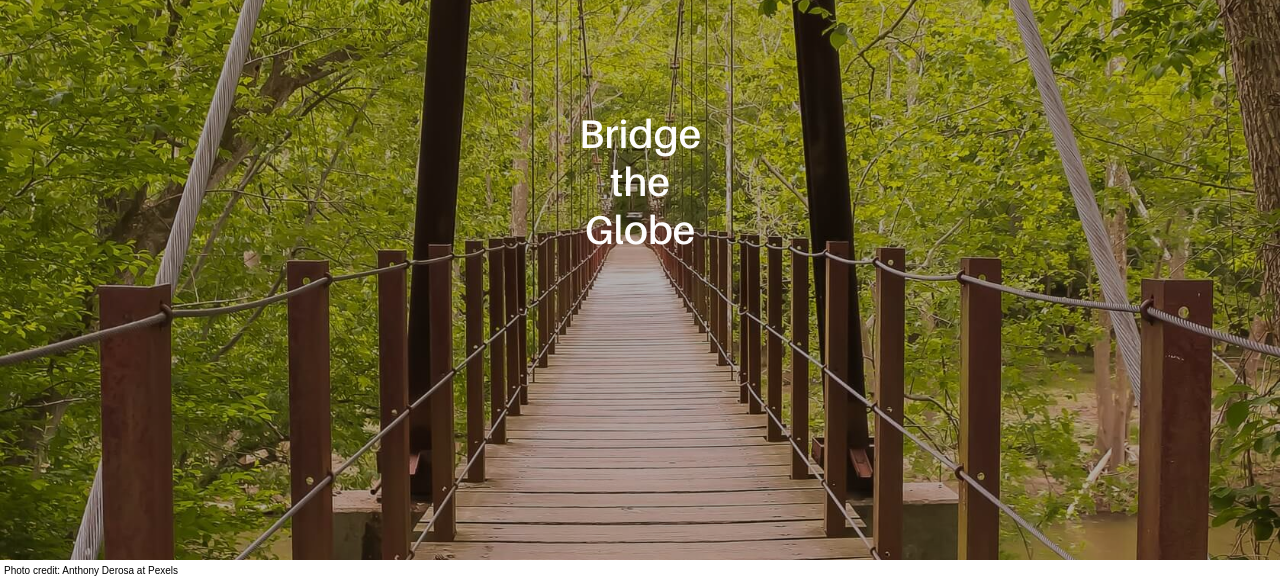
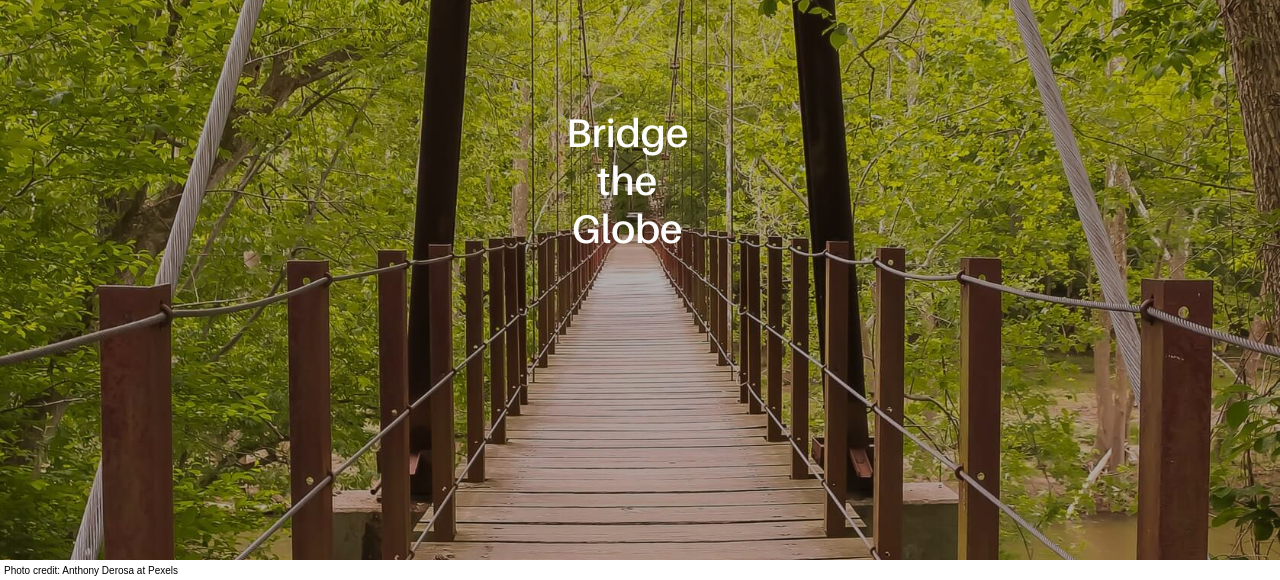
Before and after one commit to seankozen/lowrey-global-consulting, a PHP site: page / in a window 1280 px wide. Shown: the part 60-640 px from the top of the page. Run offline with PHP 8.4, Linux system fonts and the light colour scheme; some web fonts are replaced.

Commit message:
motto-box size edit

```diff
--- a/dist/index.77a9bc14.css
+++ b/dist/index.77a9bc14.css
@@ -197,8 +197,6 @@ header {
   z-index: 200;
   justify-content: center;
   align-items: center;
-  width: 86px;
-  height: 79px;
   display: flex;
   position: absolute;
   top: 40%;
@@ -477,7 +475,7 @@ footer {
 
   .motto-box {
     top: 30%;
-    left: 50%;
+    left: 49%;
   }
 
   .motto {
@@ -625,7 +623,7 @@ footer {
 
   .motto-box {
     top: 30%;
-    left: 50%;
+    left: 49%;
   }
 
   .motto {
--- a/src/css/styles.css
+++ b/src/css/styles.css
@@ -235,6 +235,20 @@ header {
   display: flex;
   justify-content: center;
   align-items: center;
+  color: rgba(255, 255, 255, 1);
+  font-family: var(--main-font);
+  position: absolute;
+  top: 40%;
+  left: 50%;
+  z-index: 200;
+  transform: translate(-50%, -50%);
+}
+
+/*
+.motto-box {
+  display: flex;
+  justify-content: center;
+  align-items: center;
   width: 86px;
   height: 79px;
   left: 152px;
@@ -247,6 +261,8 @@ header {
   z-index: 200;
   transform: translate(-50%, -50%);
 }
+
+*/
 
 .motto {
   font-size: 20px;
@@ -571,7 +587,7 @@ footer {
   /* ============================================= */
   .motto-box {
     top: 30%;
-    left: 50%;
+    left: 49%;
   }
 
   .motto {
@@ -740,7 +756,7 @@ footer {
 
   .motto-box {
     top: 30%;
-    left: 50%;
+    left: 49%;
   }
 
   .motto {
```
Also changed, not shown: 1 other file.
